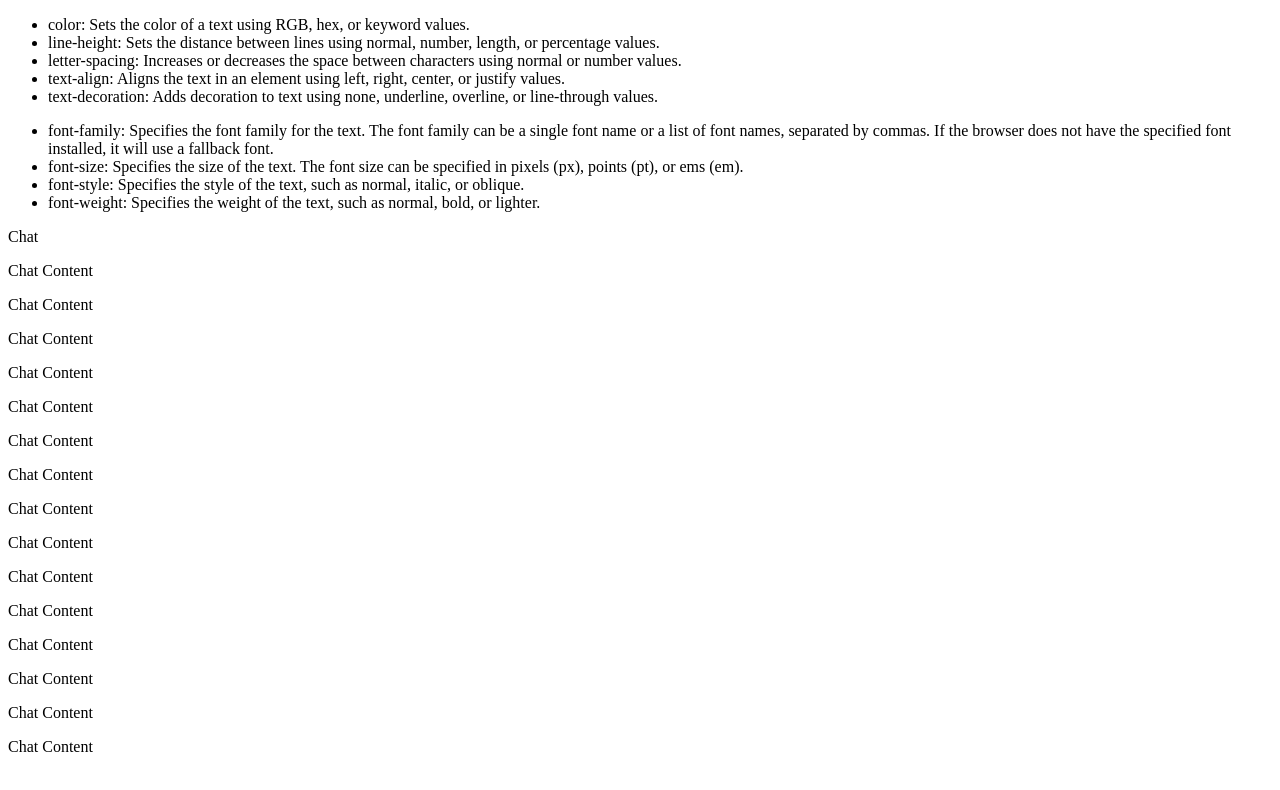
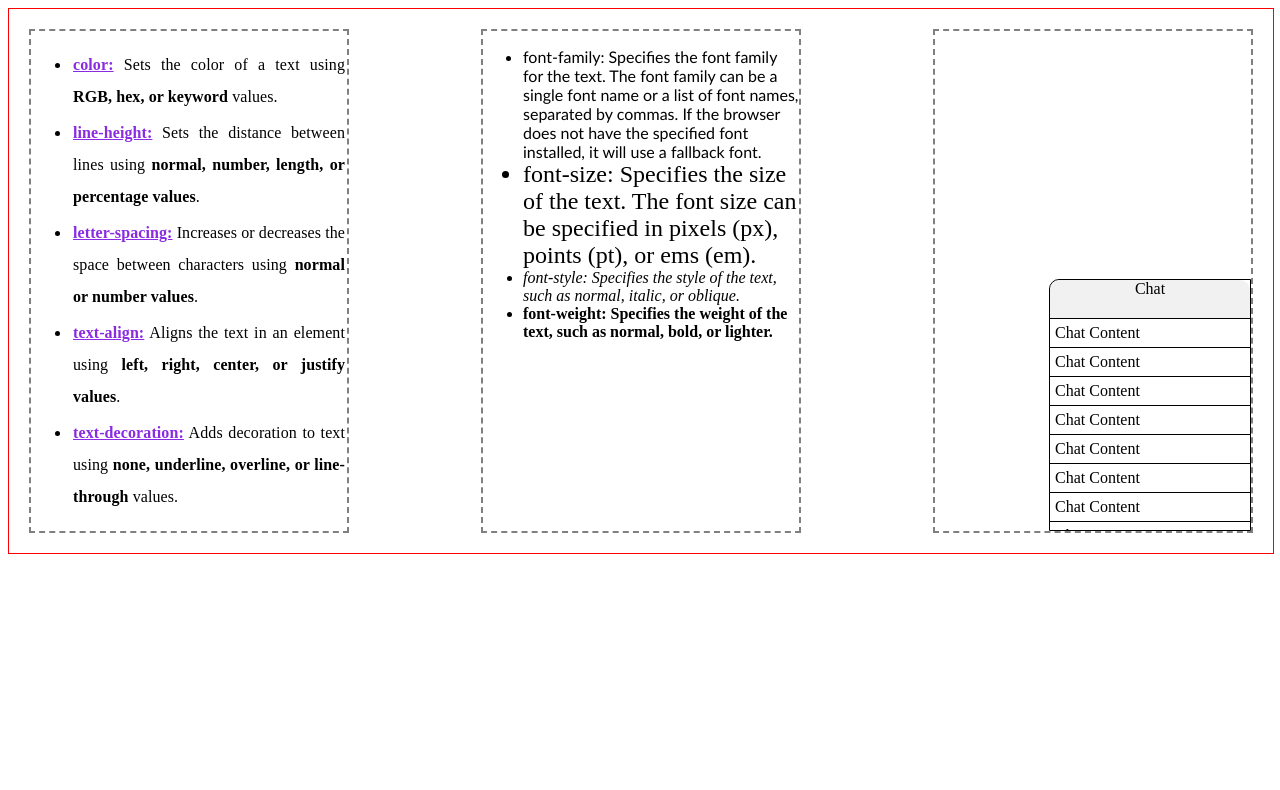
Before and after one commit to hanawujira/Web-development-essentials, a plain HTML site: page lesson-9.html in a window 1280 px wide. Drawn offline with Linux system fonts and the light colour scheme.

Commit message:
added style for lesson-9

```diff
--- a/lesson-9.html
+++ b/lesson-9.html
@@ -5,6 +5,85 @@
     <meta charset="UTF-8">
     <title>Exercise</title>
     <style type="text/css">
+        #container {
+            width: 100%;
+            height: 100%;
+            border: 1px double red;
+            display: flex;
+            justify-content: space-between;
+            margin: 0 0;
+        }
+
+        div {
+            width: 25%;
+            border: 2px dashed gray;
+            margin: 20px;
+        }
+
+        .highlighted {
+            color: blueviolet;
+            font-weight: 900;
+            text-decoration: underline;
+        }
+
+        .bold {
+            font-weight: 900;
+        }
+        .text > li{
+            line-height: 2;
+            letter-spacing: 0.1px;
+            text-align: justify;
+            padding: 2px;
+        }
+
+        .font > li:nth-child(1) {
+            font-family: 'Trebuchet MS';
+        }
+        .font > li:nth-child(2) {
+            font-size: 24px;
+        }
+        .font > li:nth-child(3) {
+            font-style: italic;
+        }
+        .font > li:nth-child(4) {
+            font-weight: 900;
+        }
+
+        .container {
+            position: relative;
+        }
+
+        .chat {
+            width: 200px;
+            height: 50%;
+            position: absolute;
+            bottom: 0;
+            right: 0;
+            margin: 0;
+            border: 1px solid;
+            border-top-left-radius: 10px;
+            overflow: auto;
+        }
+
+        .chat .header {
+            position: sticky;
+            top: 0;
+            width: 100%;
+            height: 15%;
+            background-color: #f1f1f1;
+            border-top-left-radius: 10px;
+            border-top-right-radius: 10px;
+            text-align: center;
+            margin: 0;
+            border: none;
+            border-bottom: 1px solid;
+        }
+
+        .chat > p {
+            margin: 0;
+            padding: 5px;
+            border-bottom: 1px solid;
+        }
     </style>
 </head>
 
```
